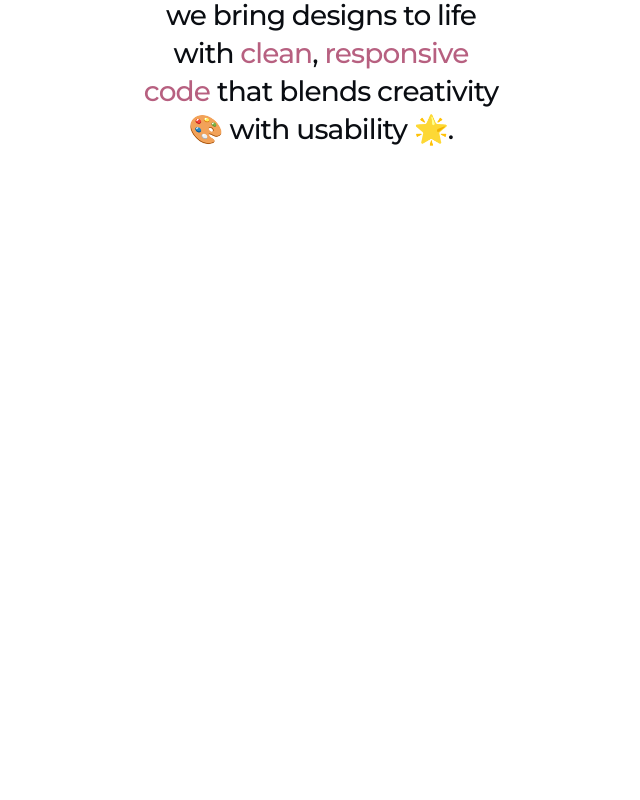
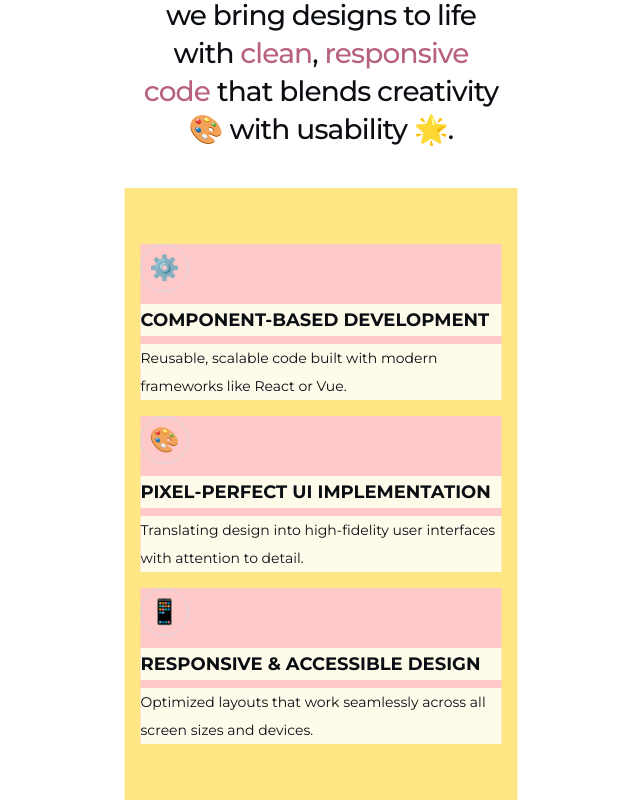
Before and after one commit to aziz-lgtm/nyc-portfolio-1-aziz-lgtm, a Next.js app in the folder portfolio-1/: page / in a window 1280 px wide. Shown: the part 1110-1910 px from the top of the page, without its empty margins (319-959 px from the left). Before the commit the page ends 1298 px from the top, so only its background shows below. Built offline with nearby package versions, Linux system fonts and the light colour scheme; a web font is replaced by a local one.

Commit message:
add FeaturesSection.tsx

```diff
--- a/portfolio-1/src/app/page.tsx
+++ b/portfolio-1/src/app/page.tsx
@@ -1,5 +1,6 @@
 import HeroSection from "@/components/HeroSection";
 import QuoteSection from "@/components/QuoteSection";
+import FeaturesSection from "@/components/FeaturesSection";
 
 export default function Home() {
   return (
@@ -9,6 +10,7 @@ export default function Home() {
     <main>
       <HeroSection />
       <QuoteSection />
+      <FeaturesSection />
     </main>
 
 
--- /dev/null
+++ b/portfolio-1/src/components/FeaturesSection.tsx
@@ -0,0 +1,36 @@
+import {features} from "@/data/features";
+
+export default function FeaturesSection() {
+    return (
+    <section className="flex flex-col justify-center items-start p-[40px_16px] gap-[16px] w-[393px] h-[612px] bg-[#FFFFFF] flex-none order-[1] self-stretch grow-[0] left-1/2 -translate-x-1/2 relative bg-amber-200">
+        {/* box 1: box gear, box title &  description */}
+        <div className="flex flex-col items-start p-[0px] gap-[12px] w-[361px] h-[156px] flex-none order-[0] self-stretch grow-[0] bg-red-200">
+            {/* box gear */}
+            <div className="box-border flex flex-row justify-center items-center p-[2px_5px] gap-[8px] w-[48px] h-[48px] border-[1px] border-solid border-[#D5D7DA] rounded-[9999px] flex-none order-[0] grow-[0]"><span className="text-[24.381px]">{features.features[0].icon}</span></div>
+            {/* box title & descrition*/}
+            <div className="flex flex-col items-start p-[0px] gap-[8px] w-[361px] h-[96px] flex-none order-[1] self-stretch grow-[0]">
+            <h2 className="w-[361px] h-[32px] font-['Montserrat'] not-italic font-[700] text-[18px] leading-[32px] text-[#0A0D12] flex-none order-[0] self-stretch grow-[0] bg-amber-50">{features.features[0].title}</h2>
+            <p className="w-[361px] h-[56px] font-['Montserrat'] not-italic font-[400] text-[14px] leading-[28px] text-[#0A0D12] flex-none order-[1] self-stretch grow-[0] bg-amber-50">{features.features[0].description}</p>
+            </div>
+        </div>
+        {/* box 2: box paint, box title, box description */}
+        <div className="flex flex-col items-start p-[0px] gap-[12px] w-[361px] h-[156px] flex-none order-[0] self-stretch grow-[0] bg-red-200">
+            {/* box paint */}
+            <div className="box-border flex flex-row justify-center items-center p-[2px_5px] gap-[8px] w-[48px] h-[48px] border-[1px] border-solid border-[#D5D7DA] rounded-[9999px] flex-none order-[0] grow-[0]"><span className="text-[24.381px]">{features.features[1].icon}</span></div>
+            {/* box title & description*/}
+            <div className="flex flex-col items-start p-[0px] gap-[8px] w-[361px] h-[96px] flex-none order-[1] self-stretch grow-[0]">
+            <h2 className="w-[361px] h-[32px] font-['Montserrat'] not-italic font-[700] text-[18px] leading-[32px] text-[#0A0D12] flex-none order-[0] self-stretch grow-[0] bg-amber-50">{features.features[1].title}</h2>
+            <p className="w-[361px] h-[56px] font-['Montserrat'] not-italic font-[400] text-[14px] leading-[28px] text-[#0A0D12] flex-none order-[1] self-stretch grow-[0] bg-amber-50">{features.features[1].description}</p></div>
+        </div>
+        {/* box 3: box phone, box title, box description */}
+        <div className="flex flex-col items-start p-[0px] gap-[12px] w-[361px] h-[156px] flex-none order-[0] self-stretch grow-[0] bg-red-200">
+            {/* box phone */}
+            <div className="box-border flex flex-row justify-center items-center p-[2px_5px] gap-[8px] w-[48px] h-[48px] border-[1px] border-solid border-[#D5D7DA] rounded-[9999px] flex-none order-[0] grow-[0]"><span className="text-[24.381px]">{features.features[2].icon}</span></div>
+            {/* box title & description */}
+            <div className="flex flex-col items-start p-[0px] gap-[8px] w-[361px] h-[96px] flex-none order-[1] self-stretch grow-[0]">
+            <h2 className="w-[361px] h-[32px] font-['Montserrat'] not-italic font-[700] text-[18px] leading-[32px] text-[#0A0D12] flex-none order-[0] self-stretch grow-[0] bg-amber-50">{features.features[2].title}</h2>
+            <p className="w-[361px] h-[56px] font-['Montserrat'] not-italic font-[400] text-[14px] leading-[28px] text-[#0A0D12] flex-none order-[1] self-stretch grow-[0] bg-amber-50">{features.features[2].description}</p></div>
+        </div>
+    </section>
+    );
+}
--- /dev/null
+++ b/portfolio-1/src/data/features.ts
@@ -0,0 +1,7 @@
+export const features = {
+    features: [
+        {icon:"⚙️",title: "COMPONENT-BASED DEVELOPMENT", description: "Reusable, scalable code built with modern frameworks like React or Vue."},
+        {icon:"🎨",title: "PIXEL-PERFECT UI IMPLEMENTATION", description: "Translating design into high-fidelity user interfaces with attention to detail."},
+        {icon:"📱",title: "RESPONSIVE & ACCESSIBLE DESIGN", description: "Optimized layouts that work seamlessly across all screen sizes and devices."},
+    ]
+};
```
